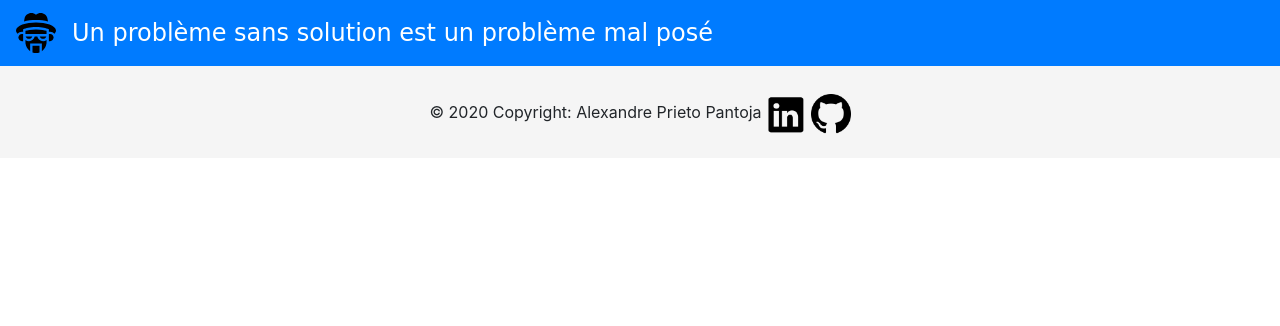
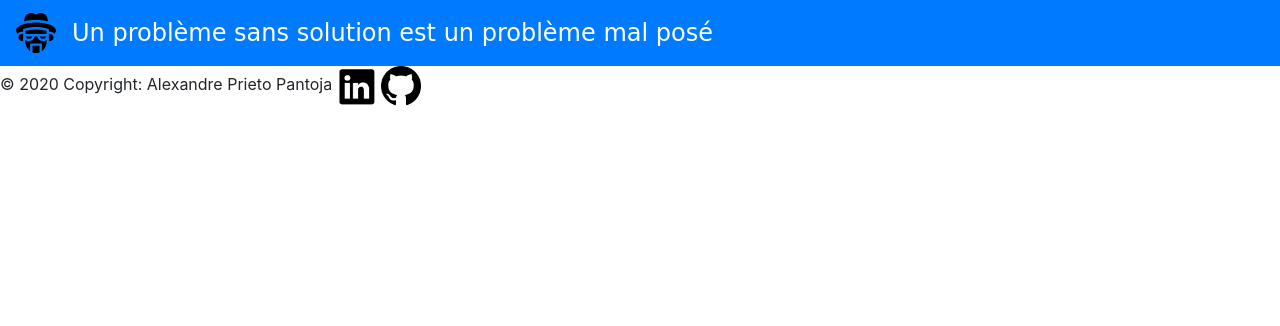
Before and after one commit to ppalex/projet_7_grandpy_bot, a Flask app: template flaskr/templates/base.html in a window 1280 px wide. Shown: the top 326 px of the page. Run offline with Flask 2, Linux system fonts and the light colour scheme; the template is opened without the code that fills it, so the values that code supplies are empty; some libraries are stand-ins or nearby versions.

Commit message:
adapt footer header

```diff
--- a/flaskr/templates/base.html
+++ b/flaskr/templates/base.html
@@ -11,7 +11,8 @@
 </head>
 
 <body>
-  <header>
+  <header class="row">
+    <div class="col-lg-12">
       <nav class="navbar navbar-expand-sm bg-primary navbar-dark">
         <!-- Brand/logo -->
         <a class="navbar-brand" href="">
@@ -21,6 +22,8 @@
           Un problème sans solution est un problème mal posé
         </span>
       </nav>
+    </div>
+
   </header>
 
   {% block main %}
@@ -31,8 +34,8 @@
 </body>
 
 <!-- Footer -->
-<footer class="footer">
-  <div class="footer-copyright text-center py-3">
+<footer class="row">
+  <div class="col-lg-12">
     © 2020 Copyright: Alexandre Prieto Pantoja
     <a class="link-ic" href="https://www.linkedin.com/in/alexandre-prieto-pantoja-735404b6/">
       <img src="../static/images/linkedin.png" alt="" style="width:40px;">
@@ -42,7 +45,6 @@
       <img src="../static/images/github.png" alt="https://github.com/ppalex" style="width:40px;">
     </a>
   </div>
-
 
 </footer>
 
```
Lines whose indentation alone changed are shown as unchanged.
